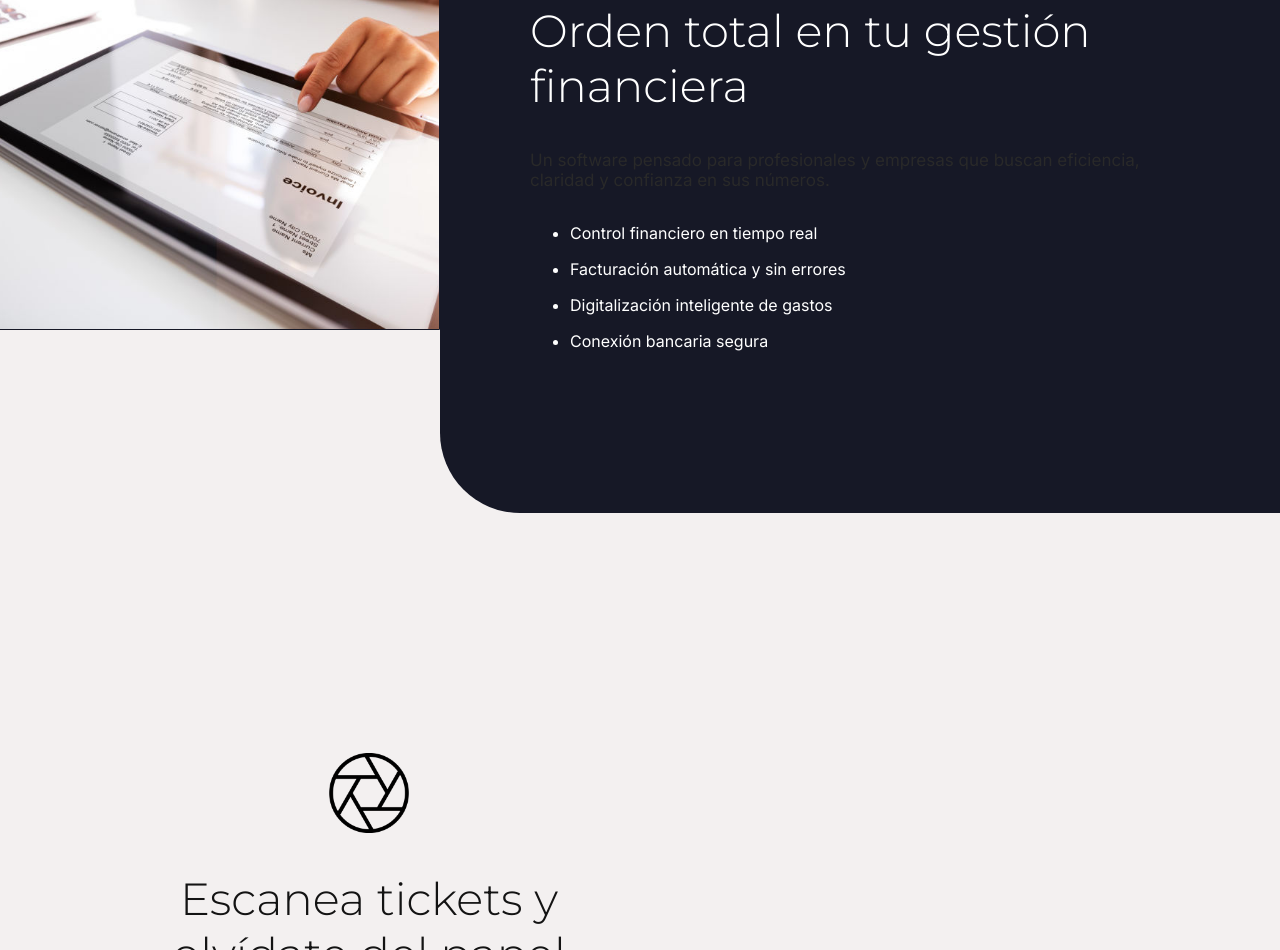
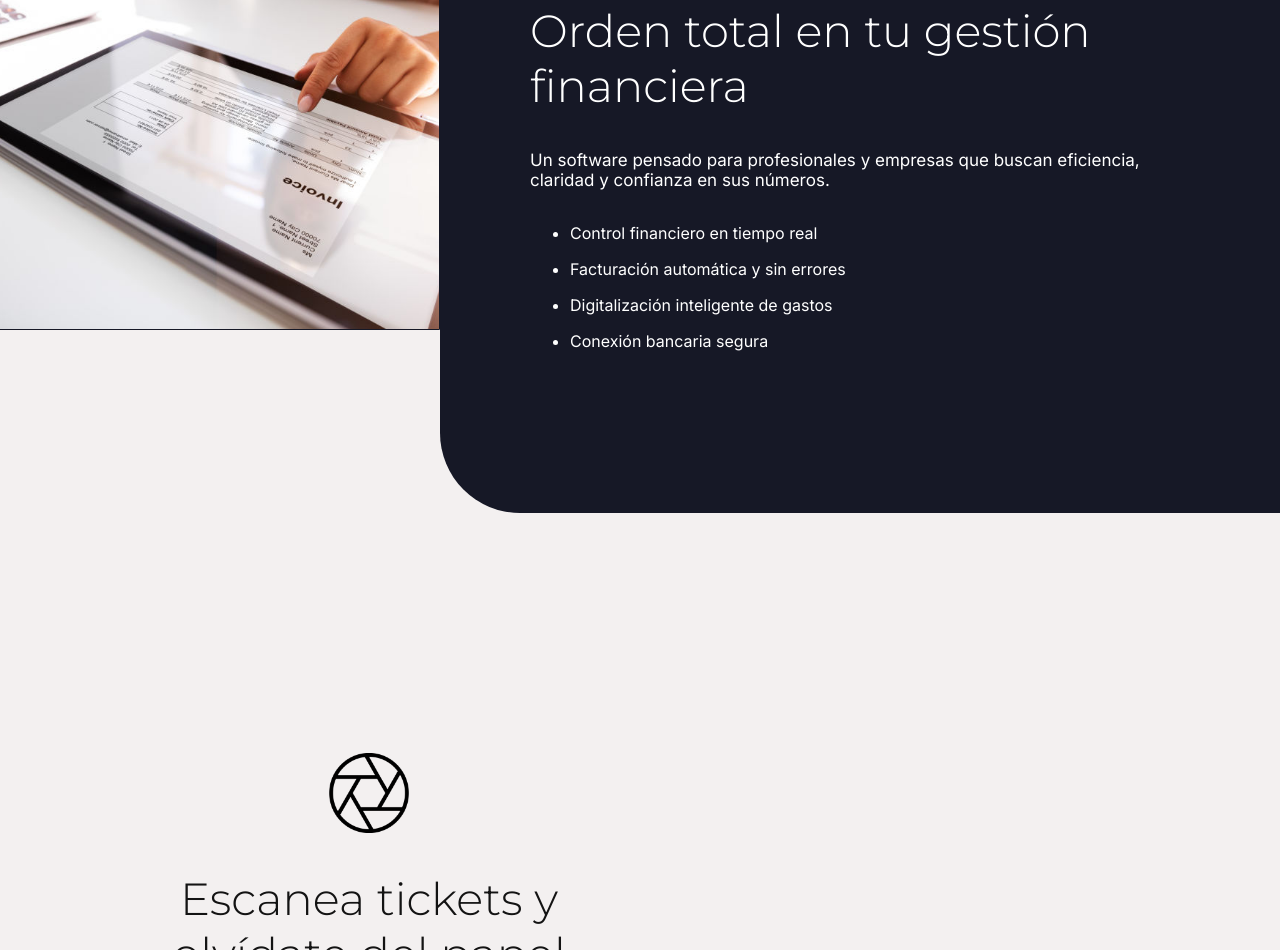
Before and after one commit to monsoon013/landing-Taxease, a plain HTML site: page index.html in a window 1280 px wide. Shown: the part 1360-2310 px from the top of the page. Drawn offline with nearby package versions, Linux system fonts and the light colour scheme.

Commit message:
final verdadero

```diff
--- a/style.css
+++ b/style.css
@@ -191,6 +191,8 @@ nav {
 
 .right-container p {
     max-width: 1050px;
+    color: #FFFFFF;
+    font-weight: 400;
 }
 
 .right-container li {
```
